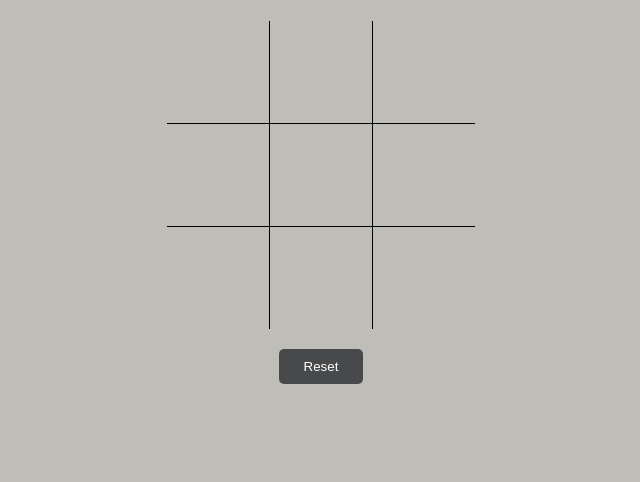
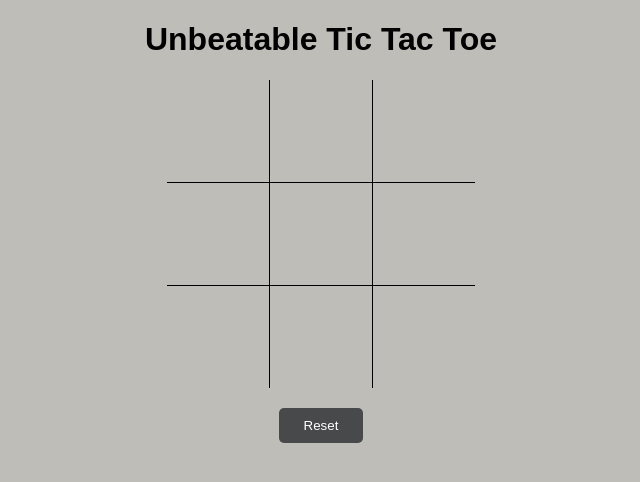
Before and after one commit to valeriaoshiro/tic-tac-toe-ai, a plain HTML site: page index.html in a window 1280 px wide. Shown: the whole page, without its empty margins (319-959 px from the left). Drawn offline with nearby package versions, Linux system fonts and the light colour scheme.

Commit message:
Add title

```diff
--- a/index.html
+++ b/index.html
@@ -12,7 +12,7 @@
   crossorigin="anonymous"></script>
 </head>
 <body>
-	<h1></h1>
+	<h1>Unbeatable Tic Tac Toe</h1>
 	<table>
 		<tbody>
 			<tr>
```
